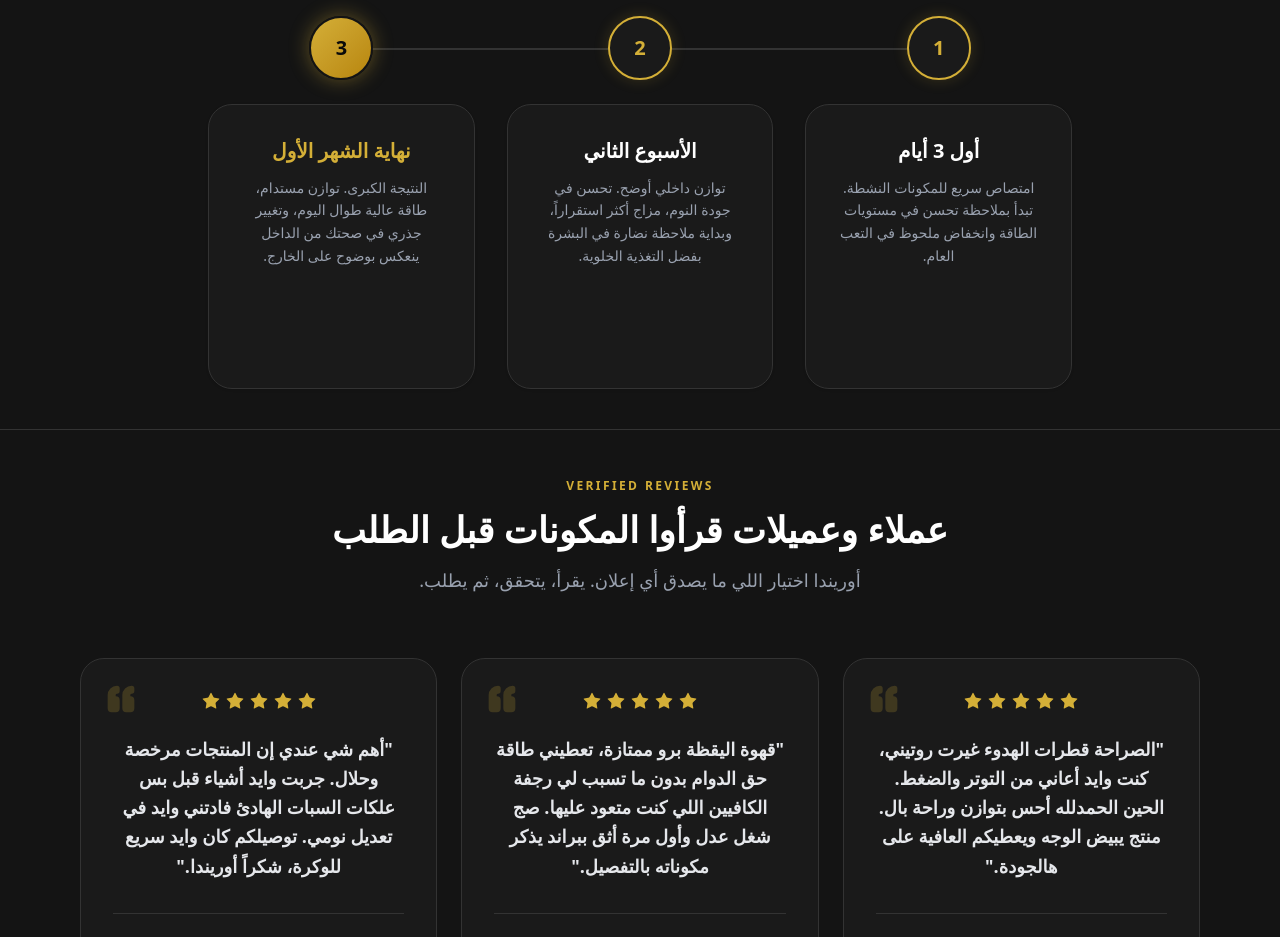
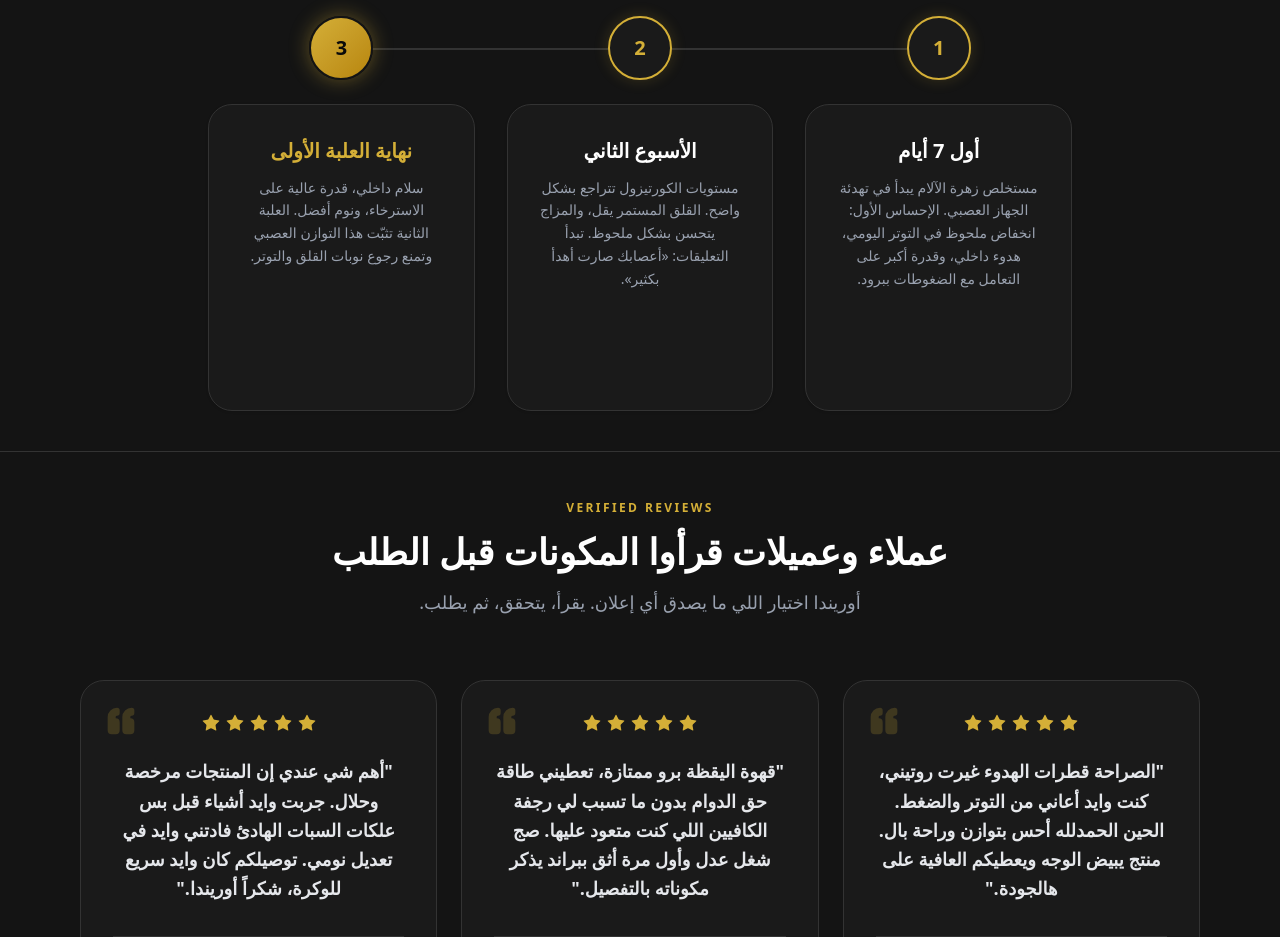
Before and after one commit to houtaher-dev/orindalife, a Next.js app in the folder frontend/: page /product/anti-stress-calm-drops in a window 1280 px wide. Shown: the part 3880-4817 px from the top of the page. Built offline with nearby package versions, Linux system fonts and the light colour scheme; no server answers.

Commit message:
Apply dynamic, product-specific, and gender-neutral expected results to product pages
Co-authored-by: Cursor <cursoragent@cursor.com>

```diff
--- a/frontend/src/app/product/[slug]/page.tsx
+++ b/frontend/src/app/product/[slug]/page.tsx
@@ -245,9 +245,16 @@ export default async function ProductPage({ params }: { params: Promise<{ slug:
             <div className="relative z-10">
               <div className="w-16 h-16 rounded-full bg-[#1a1a1a] border-2 border-[#D4AF37] text-[#D4AF37] flex items-center justify-center text-xl font-black mx-auto mb-6 shadow-[0_0_15px_rgba(212,175,55,0.2)]">1</div>
               <div className="bg-[#1a1a1a] p-8 rounded-3xl shadow-sm border border-[#333333] h-full hover:border-[#D4AF37]/30 transition-colors">
-                <h3 className="text-xl font-black text-white mb-3">أول 3 أيام</h3>
+                <h3 className="text-xl font-black text-white mb-3">أول 7 أيام</h3>
                 <p className="text-gray-400 text-sm leading-relaxed">
-                  امتصاص سريع للمكونات النشطة. تبدأ بملاحظة تحسن في مستويات الطاقة وانخفاض ملحوظ في التعب العام.
+                  {product.slug === 'peaceful-slumber-gummies' ?
+                    "الميلاتونين الطبيعي يبدأ في تنظيم ساعتك البيولوجية. الإحساس الأول: استرخاء أسرع قبل النوم، استيقاظ بنشاط ملحوظ في الصباح، وطاقة أعلى خلال اليوم بدون خمول." :
+                   product.slug === 'focus-pro-coffee' ?
+                    "الـ L-Theanine يبدأ في تحييد آثار الكافيين السلبية. الإحساس الأول: طاقة صافية ومستدامة، تركيز حاد، واختفاء تام لرجفة القهوة أو التوتر المصاحب لها." :
+                   product.slug === 'anti-stress-calm-drops' ?
+                    "مستخلص زهرة الآلام يبدأ في تهدئة الجهاز العصبي. الإحساس الأول: انخفاض ملحوظ في التوتر اليومي، هدوء داخلي، وقدرة أكبر على التعامل مع الضغوطات ببرود." :
+                    "تبدأ المكونات الطبيعية في التراكم في جسمك. الإحساس الأول: راحة عامة، طاقة أفضل، وتحسن ملحوظ في روتينك اليومي."
+                  }
                 </p>
               </div>
             </div>
@@ -258,7 +265,14 @@ export default async function ProductPage({ params }: { params: Promise<{ slug:
               <div className="bg-[#1a1a1a] p-8 rounded-3xl shadow-sm border border-[#333333] h-full hover:border-[#D4AF37]/30 transition-colors">
                 <h3 className="text-xl font-black text-white mb-3">الأسبوع الثاني</h3>
                 <p className="text-gray-400 text-sm leading-relaxed">
-                  توازن داخلي أوضح. تحسن في جودة النوم، مزاج أكثر استقراراً، وبداية ملاحظة نضارة في البشرة بفضل التغذية الخلوية.
+                  {product.slug === 'peaceful-slumber-gummies' ?
+                    "جودة النوم تتحسن بشكل واضح. الاستيقاظ المتكرر في الليل يقل تدريجياً، والمزاج يصبح أصفى وأهدأ. أول مرة تلاحظ فرق في تركيزك خلال النهار." :
+                   product.slug === 'focus-pro-coffee' ?
+                    "فطر عرف الأسد يبدأ في تغذية خلايا الدماغ. الذاكرة تقوى وضبابية الدماغ تختفي. أول مرة تلاحظ قدرتك على إنجاز مهام معقدة بدون تشتت." :
+                   product.slug === 'anti-stress-calm-drops' ?
+                    "مستويات الكورتيزول تتراجع بشكل واضح. القلق المستمر يقل، والمزاج يتحسن بشكل ملحوظ. تبدأ التعليقات: «أعصابك صارت أهدأ بكثير»." :
+                    "النتائج تصبح أكثر وضوحاً. التوازن الداخلي يتحسن، والمزاج يصبح أصفى. أول مرة تلاحظ فرق حقيقي في نشاطك."
+                  }
                 </p>
               </div>
             </div>
@@ -267,9 +281,16 @@ export default async function ProductPage({ params }: { params: Promise<{ slug:
             <div className="relative z-10 mt-8 md:mt-0">
               <div className="w-16 h-16 rounded-full bg-gradient-to-br from-[#D4AF37] to-[#B8860B] text-[#0a0a0a] flex items-center justify-center text-xl font-black mx-auto mb-6 shadow-[0_0_20px_rgba(212,175,55,0.4)] border-2 border-[#141414]">3</div>
               <div className="bg-[#1a1a1a] p-8 rounded-3xl shadow-sm border border-[#333333] h-full hover:border-[#D4AF37]/30 transition-colors">
-                <h3 className="text-xl font-black text-[#D4AF37] mb-3">نهاية الشهر الأول</h3>
+                <h3 className="text-xl font-black text-[#D4AF37] mb-3">نهاية العلبة الأولى</h3>
                 <p className="text-gray-400 text-sm leading-relaxed">
-                  النتيجة الكبرى. توازن مستدام، طاقة عالية طوال اليوم، وتغيير جذري في صحتك من الداخل ينعكس بوضوح على الخارج.
+                  {product.slug === 'peaceful-slumber-gummies' ?
+                    "نوم عميق ومريح، دورة نوم منتظمة تخليك تستغني عن أي منومات. العلبة الثانية تثبّت هذه الساعة البيولوجية وتمنع رجوع الأرق." :
+                   product.slug === 'focus-pro-coffee' ?
+                    "أداء ذهني عالي، إنتاجية مضاعفة، وطاقة مستقرة طول اليوم. العلبة الثانية تثبّت هذا النشاط الذهني وتمنع رجوع الخمول والتشتت." :
+                   product.slug === 'anti-stress-calm-drops' ?
+                    "سلام داخلي، قدرة عالية على الاسترخاء، ونوم أفضل. العلبة الثانية تثبّت هذا التوازن العصبي وتمنع رجوع نوبات القلق والتوتر." :
+                    "استقرار كامل في الروتين. صحة أفضل، طاقة مستدامة، ومزاج معتدل. العلبة الثانية تثبّت النتيجة وتمنع رجوعها."
+                  }
                 </p>
               </div>
             </div>
```
